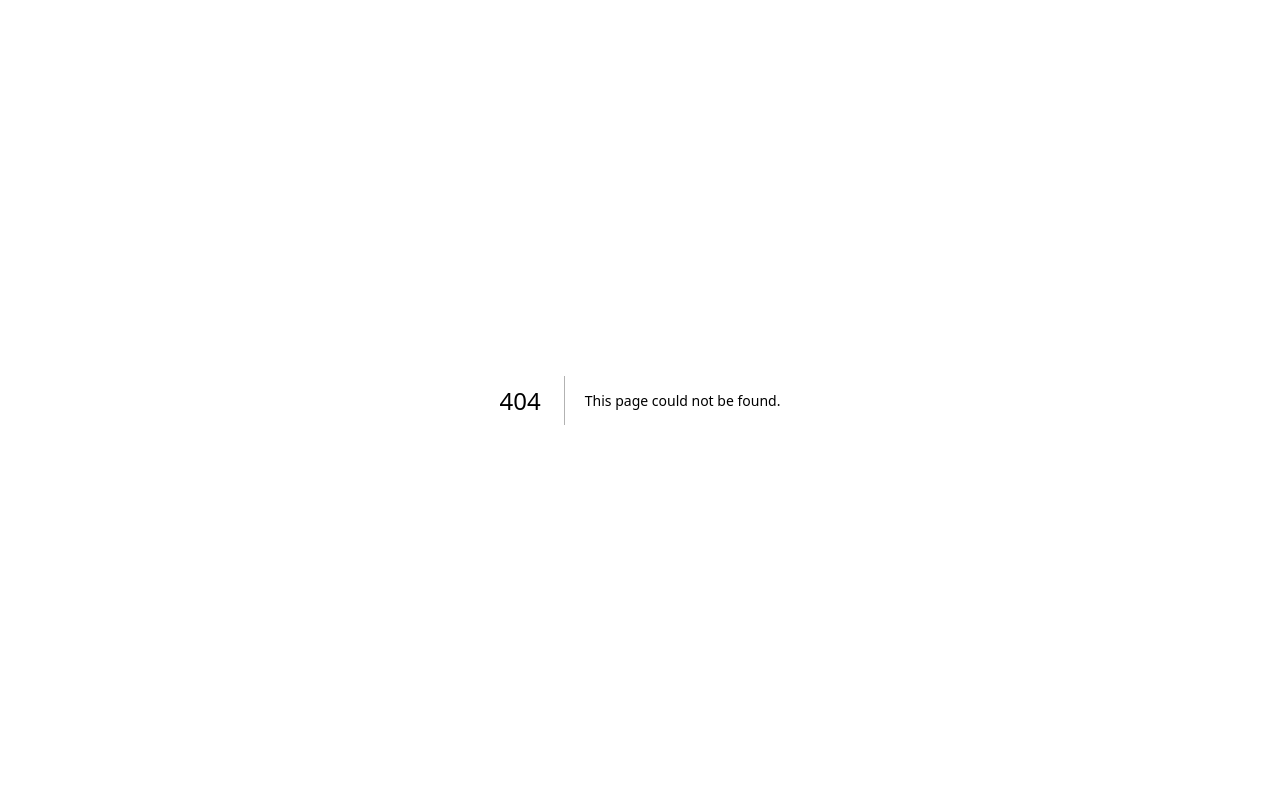
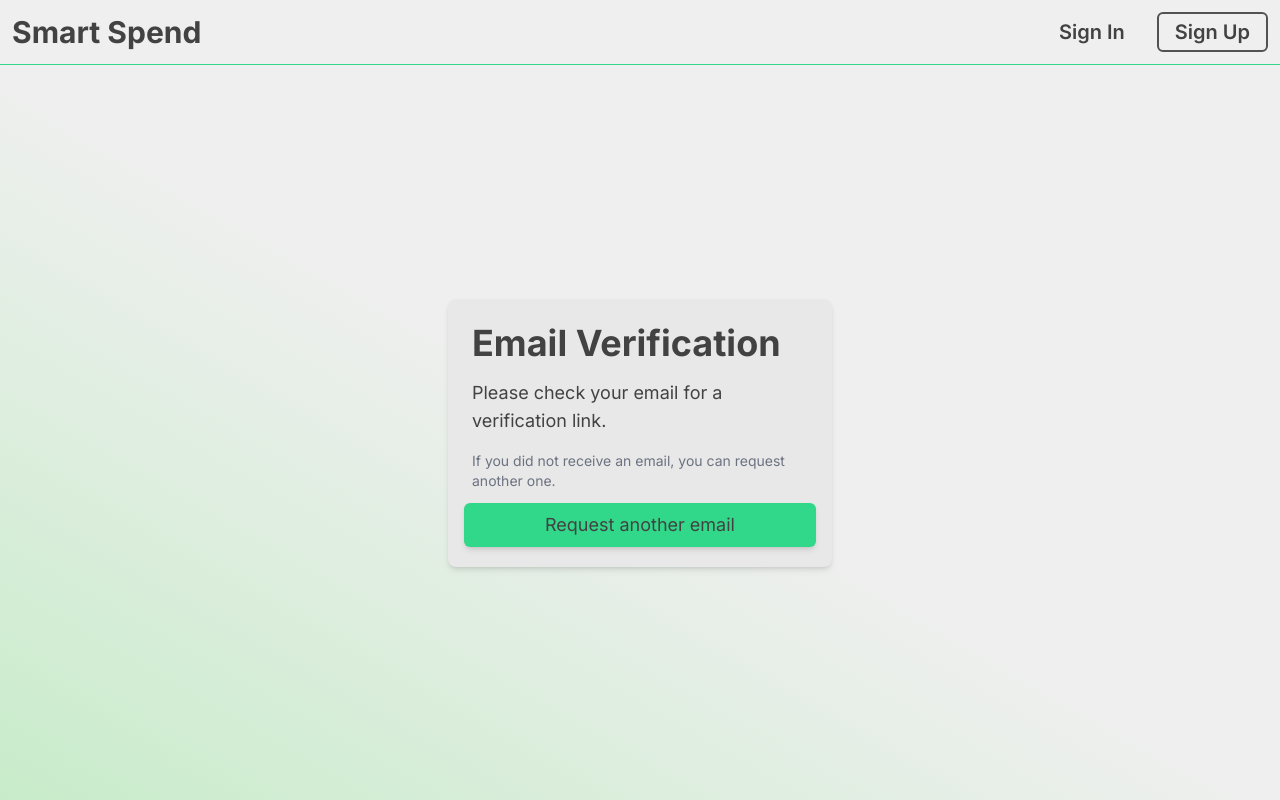
Before and after one commit to FBLACOMPBG2024/website, a Next.js app: page /emailverification in a window 1280 px wide. Before the commit this address had no page. Built offline with nearby package versions, Linux system fonts and the light colour scheme.

Commit message:
Sign up
Added password hashing and a new page for awaiting email confirmation

```diff
--- a/src/pages/api/auth/signup.ts
+++ b/src/pages/api/auth/signup.ts
@@ -1,6 +1,7 @@
 import { NextApiRequest, NextApiResponse } from "next";
 import SignupSchema from "@/schemas/signupSchema";
 import client from "@/lib/mongodb";
+import argon2 from "argon2";
 
 export default async function handler(req: NextApiRequest, res: NextApiResponse) {
     if (req.method === 'POST') {
@@ -26,7 +27,7 @@ export default async function handler(req: NextApiRequest, res: NextApiResponse)
             email: email,
             firstName: firstName,
             lastName: lastName,
-            password: password,
+            password: await argon2.hash(password),
         });
 
         res.status(200).json({ message: 'Sign up successful' });
--- /dev/null
+++ b/src/pages/emailverification.tsx
@@ -0,0 +1,32 @@
+import Topbar from "@/components/topbar";
+import Card from "@/components/card";
+
+export default function Dashboard() {
+    return (
+        <div className="flex flex-col h-screen w-screen">
+            {/* Topbar */}
+            <Topbar />
+            {/* Gradient background that fills the remaining screen space */}
+            <div className="flex-1 bg-gradient-to-bl from-background via-background to-backgroundGreen">
+                <div className="h-full w-full flex justify-center items-center">
+                    <div className="w-full h-full flex justify-center items-center">
+                        <Card className="min-w-96 w-1/4 flex-col justify-center items-center m-10">
+                            <h1 className="text-4xl font-bold p-2">
+                                Email Verification
+                            </h1>
+                            <p className="text-lg p-2">
+                                Please check your email for a verification link.
+                            </p>
+                            <p className="text-sm text-gray-500 p-2">
+                                If you did not receive an email, you can request another one.
+                            </p>
+                            <button className="text-lg bg-primary p-2 rounded-md shadow-md w-full my-1">
+                                Request another email
+                            </button>
+                        </Card>
+                    </div>
+                </div>
+            </div>
+        </div>
+    );
+}
--- a/src/pages/signup.tsx
+++ b/src/pages/signup.tsx
@@ -4,8 +4,11 @@ import TextInput from "@/components/text-input";
 import { IconBrandGoogleFilled } from "@tabler/icons-react";
 import { useState } from "react";
 import SignupSchema from "@/schemas/signupSchema";
+import { useRouter } from 'next/router';
 
 export default function SignUp() {
+  const router = useRouter();
+
   const [firstName, setFirstName] = useState("");
   const [lastName, setLastName] = useState("");
   const [email, setEmail] = useState("");
@@ -72,7 +75,7 @@ export default function SignUp() {
     console.log(data);
 
     if (response.ok) {
-      setMessage("Sign up successful");
+      router.push("/emailverification");
     } else {
       setMessage(data.message);
       setIsBad(true);
```
